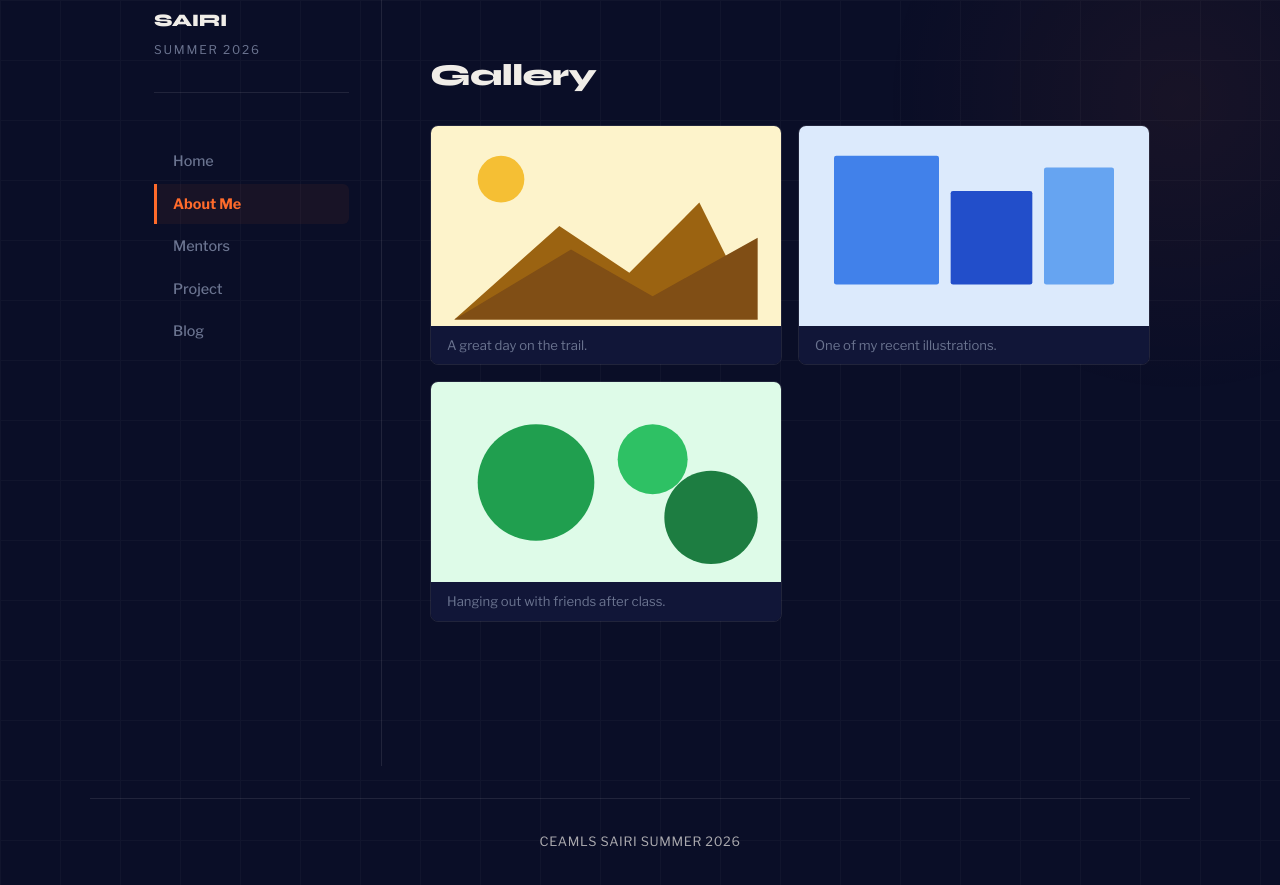
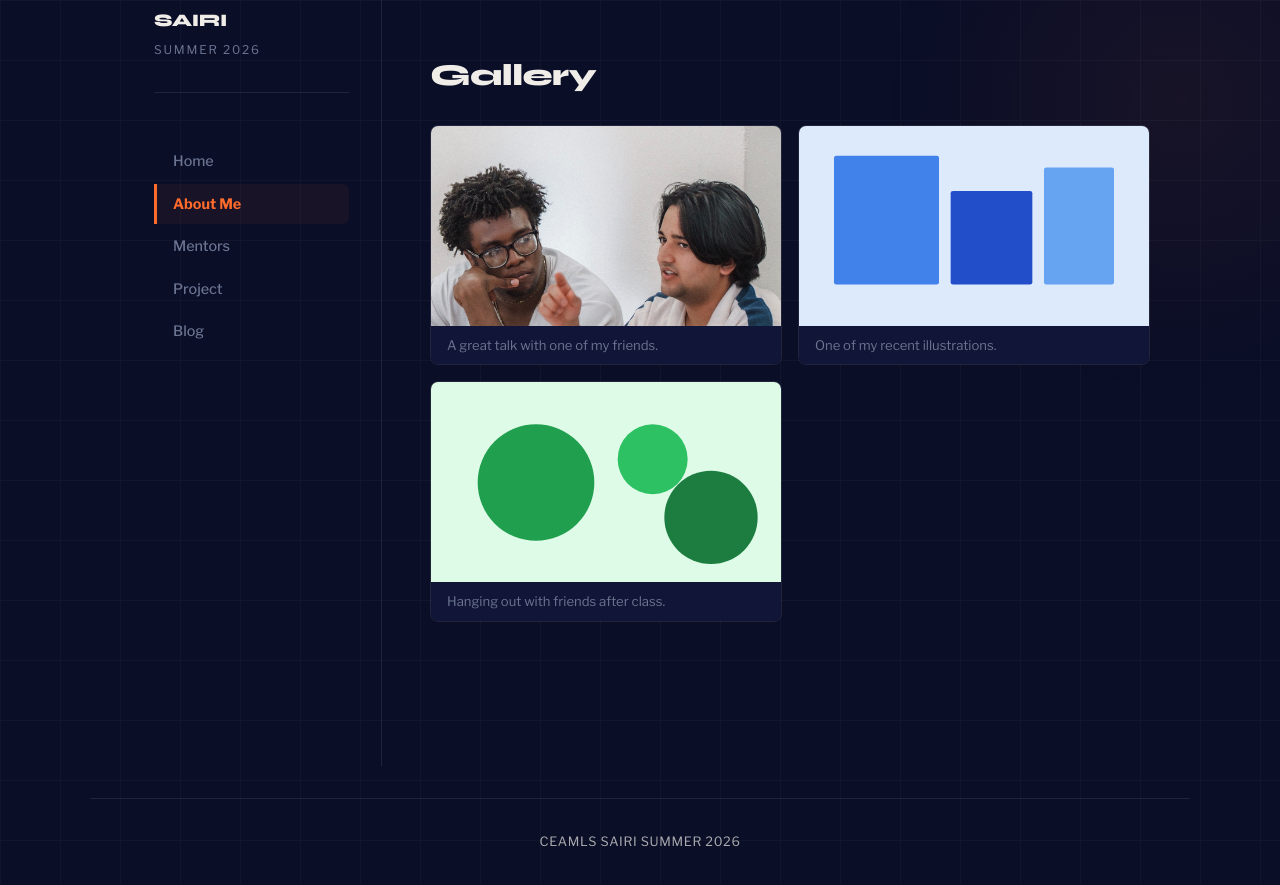
Before and after one commit to JulienNgando/julienngandoceamIs26.github.io, a Jekyll site: the page built from pages/about-me.md, in a window 1280 px wide and 900 px high, scrolled down 1098 px. Shown: the top 885 px of the window. Built offline with Jekyll 4.4.1, drawn with Linux system fonts in a browser that asks for light colours.

Commit message:
Update about-me.md

```diff
--- a/pages/about-me.md
+++ b/pages/about-me.md
@@ -28,8 +28,8 @@ about:
       description: Comics and anime have my whole heart!
 
   gallery:
-    - image: /assets/images/gallery-1.svg
-      caption: A great day on the trail.
+    - image: /assets/images/IMG_2454.jpg
+      caption: A great talk with one of my friends.
     - image: /assets/images/gallery-2.svg
       caption: One of my recent illustrations.
     - image: /assets/images/gallery-3.svg
```
